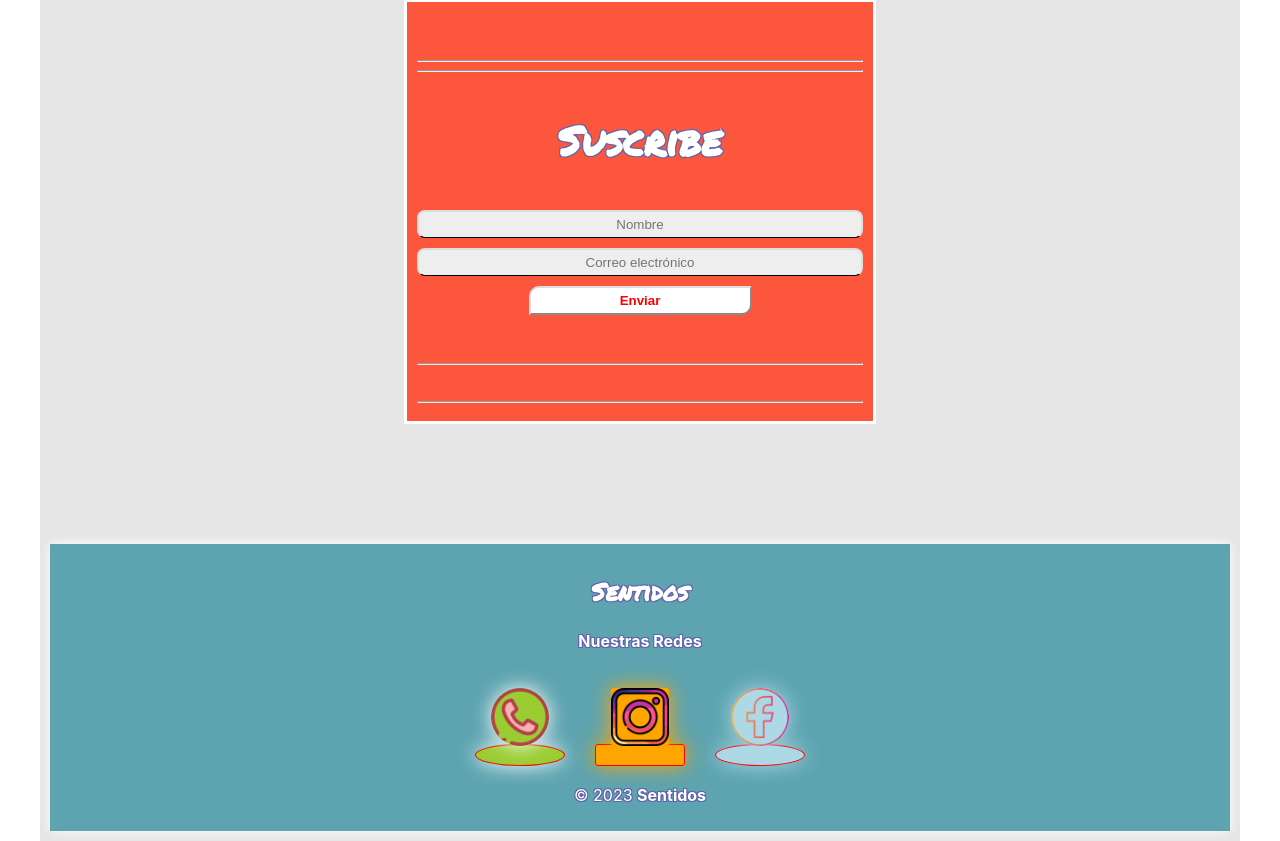
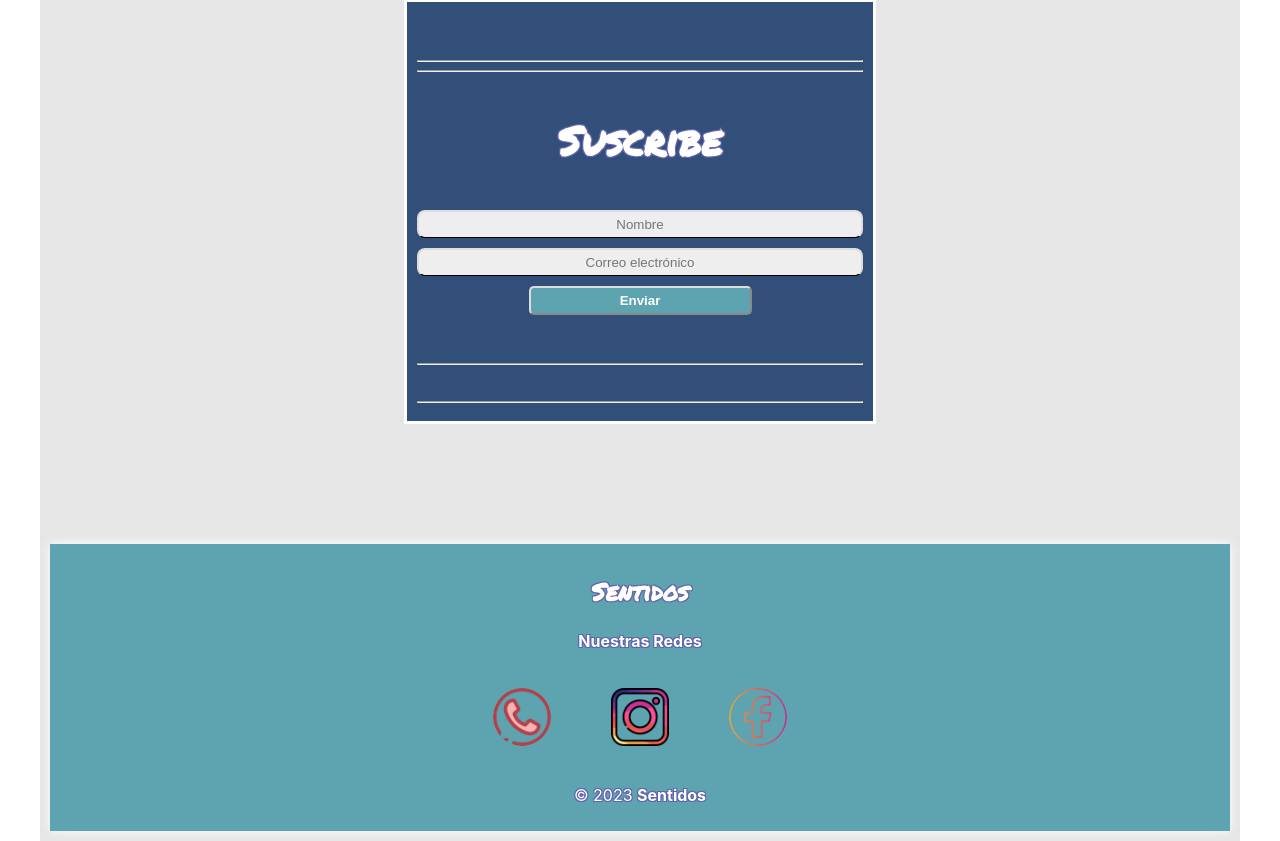
Before and after one commit to Xantino1997/sentidos-blog, a React (Create React App) app in the folder client/: page / in a window 1280 px wide. Shown: the part 948-1789 px from the top of the page. Built offline with nearby package versions, Linux system fonts and the light colour scheme; no server answers; a web font is replaced by a local one.

Commit message:
add the wts and face

```diff
--- a/client/src/App.css
+++ b/client/src/App.css
@@ -485,25 +485,41 @@ align-items: center;
 font-family: 'Permanent Marker', cursive;
 }
 
-.content-image__img-post{
+.content-image__img-post {
   display: flex;
   width: 300px;
   height: 200px;
-background:#4246b8;
-border-radius:10px;
+  background: lightblue;
+  border-radius: 10px;
   margin: 5px;
   overflow: hidden;
   align-items: center;
   border: 3px solid #fff;
   cursor: pointer;
   transition: border 0.2s ease-in-out, box-shadow 0.2s ease-in-out;
+  position: relative; /* Agregar posición relativa al contenedor */
 }
+
+
+
 .content-image__img-post:hover{
-box-shadow: 0 0 20px #fff;
+  box-shadow: 0 0 20px blue;
   cursor: pointer;
   transition-delay: 0.1s;
+  border: 3px solid blue;
 }
 
+.content-image__img-post__img-post {
+  position: absolute; /* Agregar posición absoluta al elemento interno */
+  top: 0;
+  right: 0;
+  bottom: 0;
+  left: 0;
+  width: 100%;
+  height: 100%;
+  margin: 20px;
+  border-radius: 15px;
+}
 .h2-post{
 text-align: center;
 font-family: 'Roboto';
@@ -517,12 +533,6 @@ font-family: 'Roboto';
 color:white;
 text-shadow: -1px -1px 0 #6164ad, 1px -1px 0 #6164ad, -1px 1px 0 #6164ad, 1px 1px 0 #6164ad;
 
-}
-.content-image__img-post__img-post{
-width: 100%;
-height: 100%;
-margin:20px;
-border-radius:15px;
 }
 
 .ver-completo{
@@ -701,8 +711,10 @@ div.post-page h1{
   color:#000;
   text-align:center;
 }
+
 .title-blog{
   color:#fff;
+  font-family:'Roboto' !important;
   text-shadow: -1px -1px 0 #314F78, 1px -1px 0 #314F78, -1px 1px 0 #314F78, 1px 1px 0 #314F78;
 }
 .like-dislike{
@@ -746,16 +758,13 @@ footer {
   padding: 10px;
 }
 
-
 /* Estilos para los iconos sociales */
 .footer-social a {
-  border: 1px solid red;
+  border: none;
 }
 
 .footer-social a:hover {
- border: 1px solid white;
- box-shadow: 0  0 20px violet;
-
+ border: none;
 }
 
 
@@ -768,8 +777,6 @@ footer {
   height:5%;
   cursor:pointer;
   border:none;
-  box-shadow: 0  0 20px #fff;
-  background: yellowgreen;
   border-radius: 50%;
   margin:15px;
 }
@@ -783,8 +790,6 @@ footer {
   height:5%;
   cursor:pointer;
   border:none;
-  box-shadow: 0  0 20px lightblue;
-  background: lightblue;
   border-radius: 50%;
   margin:15px;
 
@@ -799,8 +804,6 @@ footer {
   height:5%;
   border:none;
   cursor:pointer;
-  box-shadow: 0  0 20px orange;
-  background: orange;
   border-radius: 3px;
  margin:15px;
 
@@ -827,13 +830,17 @@ footer {
 }
 
 .footer-form{
-  background-color:#fc563d;
+  background:#314F78;
   border: 3px solid white;
   padding: 10px;
   width: 100%;
   margin-bottom: 100px;
 }
-
+.btn-form-suscribe{
+  color:white;
+  border-radius: 5px;
+  background:#5da4b0;
+}
 .copy{
   margin-top: 20px;
   bottom:0px;
@@ -1150,8 +1157,6 @@ footer {
     height: 8%;
     cursor: pointer;
     border: none;
-    box-shadow: 0 0 20px #fff;
-    background: yellowgreen;
     border-radius: 50%;
     margin: 15px;
   }
@@ -1165,8 +1170,6 @@ footer {
     height: 8%;
     cursor: pointer;
     border: none;
-    box-shadow: 0 0 20px lightblue;
-    background: lightblue;
     border-radius: 50%;
     margin: 15px;
   }
@@ -1180,8 +1183,6 @@ footer {
     height: 8%;
     border: none;
     cursor: pointer;
-    box-shadow: 0 0 20px orange;
-    background: orange;
     border-radius: 3px;
     margin: 15px;
   }
--- a/client/src/Form.js
+++ b/client/src/Form.js
@@ -78,7 +78,7 @@ export default function Form() {
           value={email}
           onChange={(event) => setEmail(event.target.value)}
         />
-        <button type="submit">Enviar</button>
+        <button className="btn-form-suscribe" type="submit">Enviar</button>
         <br />
         <br />
         <hr />
```
Lines whose indentation alone changed are shown as unchanged.
